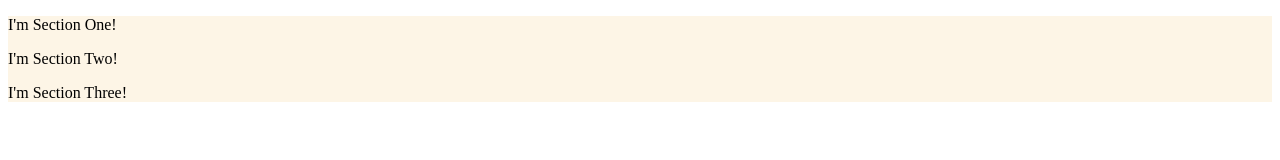
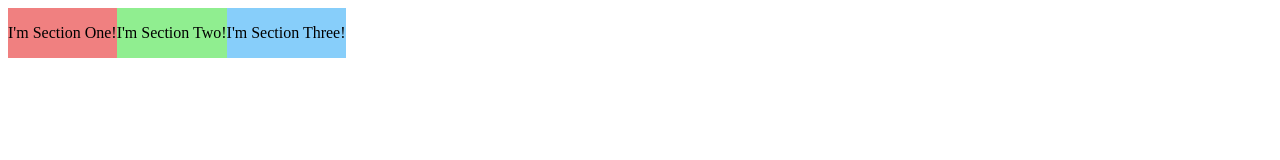
Before and after one commit to scot-carlisle/webdesign2, a plain HTML site: page Class_03/index.html in a window 1280 px wide. Drawn offline with Linux system fonts and the light colour scheme.

Commit message:
created new classes
created a red, green, and blue class for the floater-section class

```diff
--- a/Class_03/index.html
+++ b/Class_03/index.html
@@ -10,13 +10,13 @@
 </head>
 <body>
     <div class="container">
-        <div class="floater-section">
-            <p>I'm Section One!</p>
+        <div class="floater-section red">
+                <p>I'm Section One!</p>
         </div>
-        <div class="floater-section">
+        <div class="floater-section green">
                 <p>I'm Section Two!</p>
         </div>
-        <div class="floater-section">
+        <div class="floater-section blue">
                 <p>I'm Section Three!</p>
         </div>
     </div>
--- a/Class_03/main.css
+++ b/Class_03/main.css
@@ -1,3 +1,19 @@
 .container{
     background-color: oldlace;
 }
+
+.red{
+    background-color: lightcoral;
+}
+
+.green{
+    background-color: lightgreen;
+}
+
+.blue{
+    background-color: lightskyblue;
+}
+
+.floater-section{
+    float: left;
+}
```
